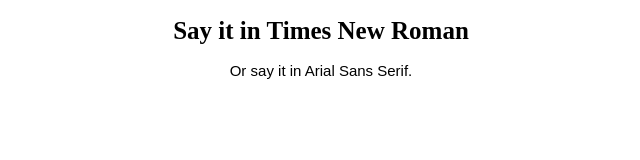
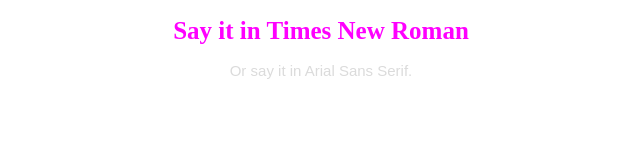
Before and after one commit to james-sge/james-projects, a plain HTML site: page index.html in a window 1280 px wide. Shown: the whole page, without its empty margins (319-959 px from the left). Drawn offline with Linux system fonts and the light colour scheme.

Commit message:
some stuff

```diff
--- a/style.css
+++ b/style.css
@@ -1,11 +1,12 @@
 h1 {
 	font-size: 25px;
-	font-color: fuchsia;
+	color: fuchsia;
 	text-align: center;
+	font-weight: 800;
 }
 p {
 	font-size: 15px;
 	font-family: 'Arial';
-	font-color: #dbdbdb;
+	color: #dbdbdb;
 	text-align: center;
 }
```
